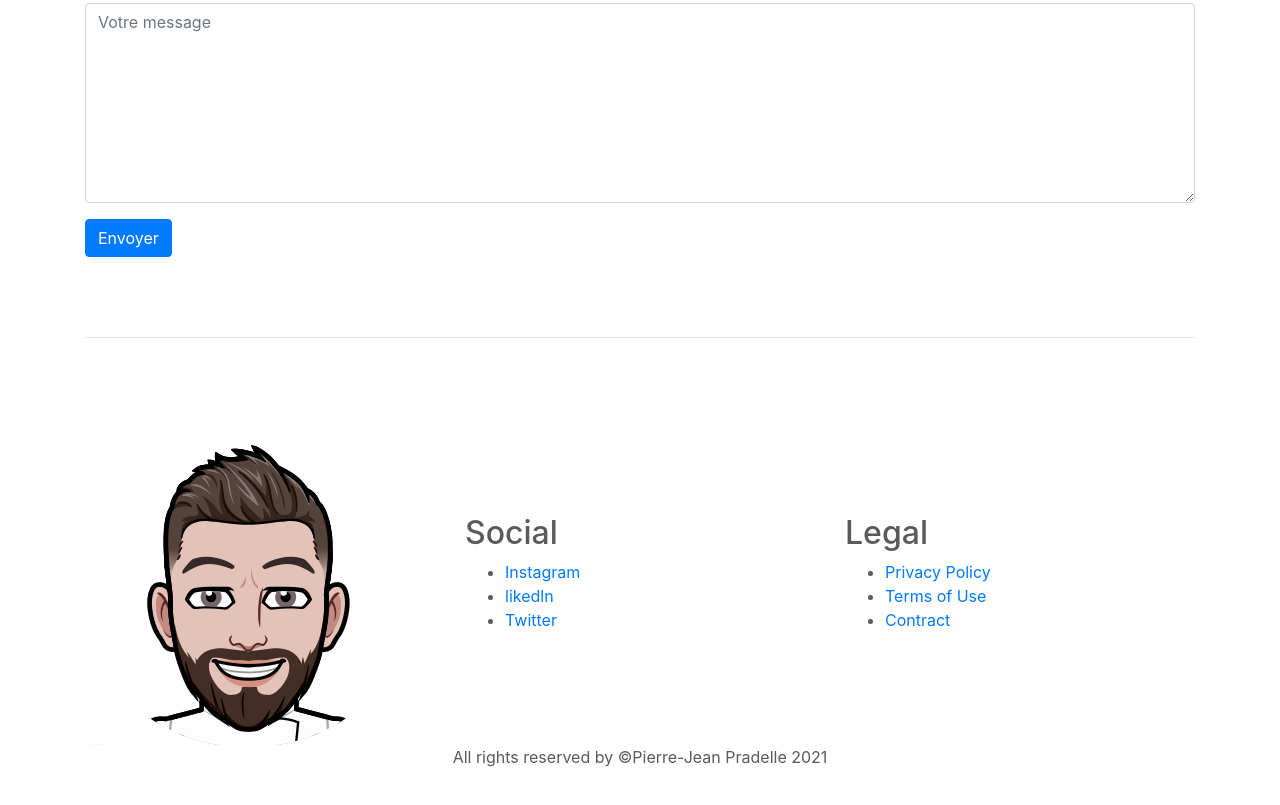
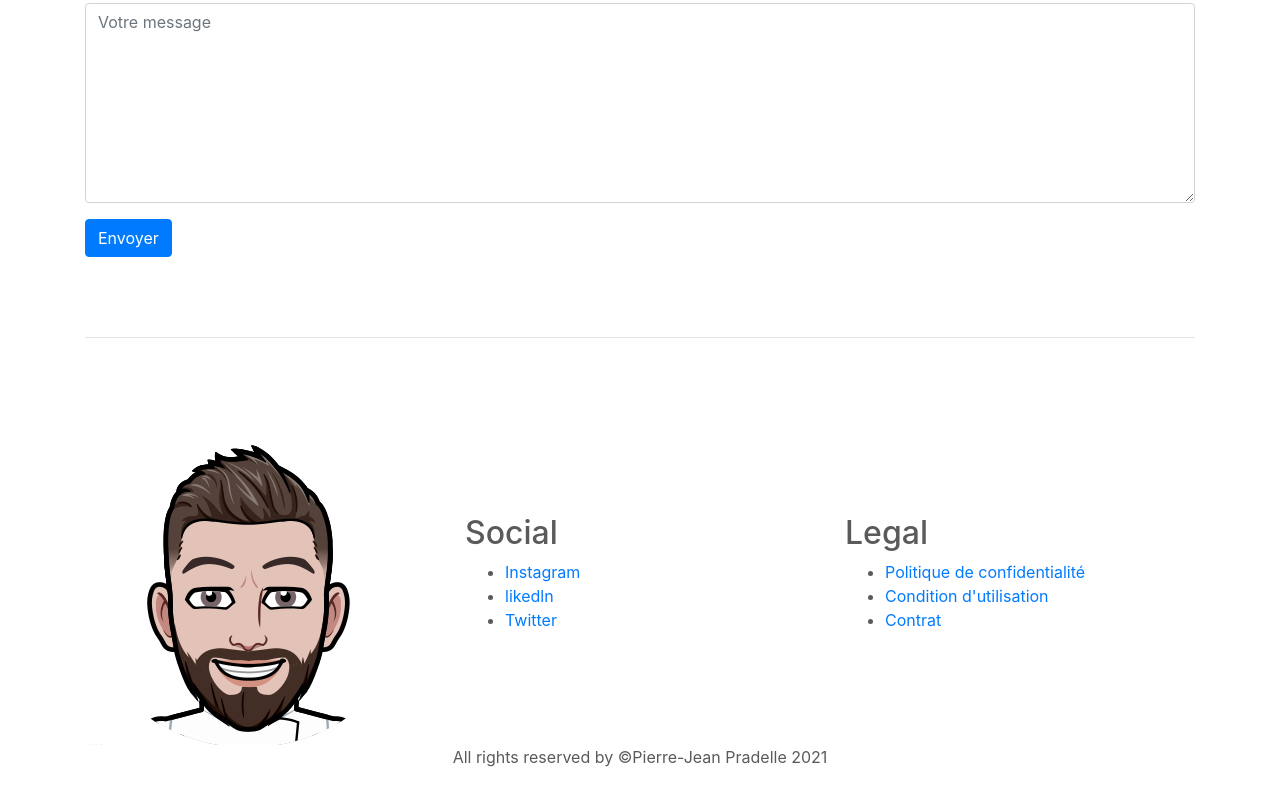
Before and after one commit to PJ921/Portfolio-2eme-annee, a plain HTML site: page index.html in a window 1280 px wide. Shown: the part 1972-2777 px from the top of the page. Drawn offline with nearby package versions, Linux system fonts and the light colour scheme.

Commit message:
mise a jour des liens footer

```diff
--- a/index.html
+++ b/index.html
@@ -214,9 +214,9 @@
         <div class="col">
           <h2>Legal</h2>
           <ul>
-            <li><a href="#">Privacy Policy</a></li>
-            <li><a href="#">Terms of Use</a></li>
-            <li><a href="#">Contract</a></li>
+            <li><a href="https://www.consentmanager.fr/politique-de-confidentialite/?utm_source=google&utm_medium=native&utm_term=&utm_campaign=google_cmp_fr_maxperf&gclid=Cj0KCQiAzMGNBhCyARIsANpUkzMmLHOkZ1e9LGC8g-6ZHxHJS3Vy9E9R1P2HNo7Fkdgs3EZRuhSvZtwaAsZGEALw_wcB">Politique de confidentialité</a></li>
+            <li><a href="https://www.lecoindesentrepreneurs.fr/conditions-generales-dutilisation-site-internet/">Condition d'utilisation</a></li>
+            <li><a href="https://business.lesechos.fr/outils-et-services/modeles-de-documents/modeles-commercial/10014720-contrat-de-conception-d-un-site-web-55562.php">Contrat</a></li>
           </ul>
         </div>
       </div>
```
